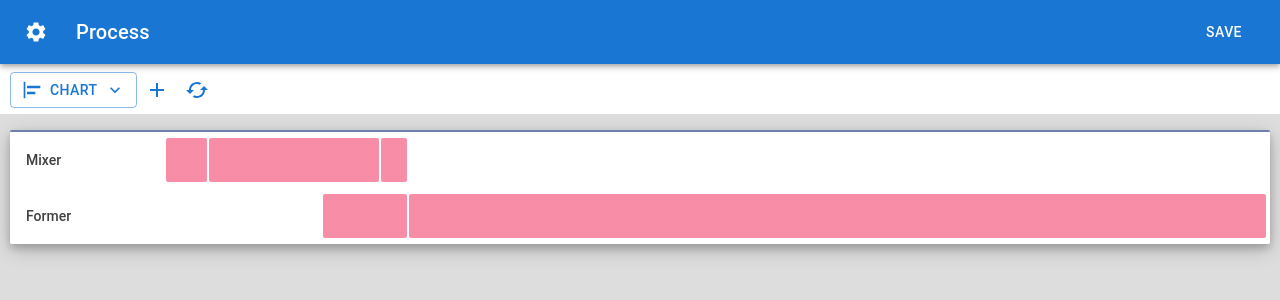
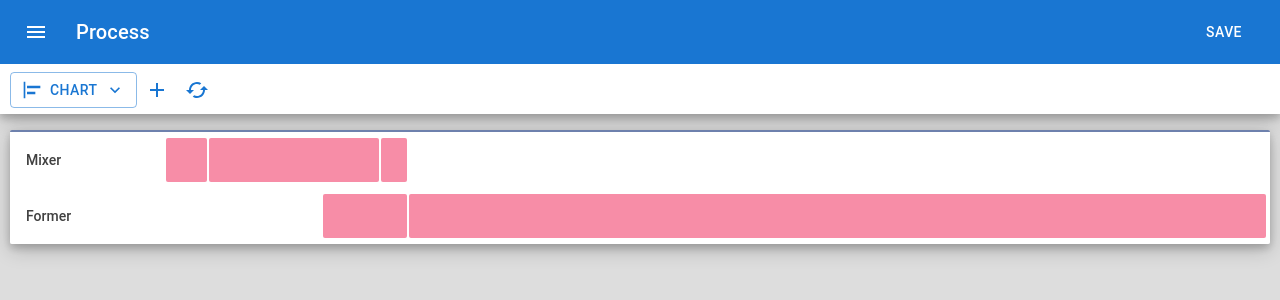
Before and after one commit to mama4294/process-app, a Next.js app: page / in a window 1280 px wide. Shown: the top 300 px of the page. Built offline with nearby package versions, Linux system fonts and the light colour scheme.

Commit message:
change navbar to menu icon from settings icon and removes shadow

```diff
--- a/components/actionBar.js
+++ b/components/actionBar.js
@@ -21,11 +21,13 @@ const ActionBar = ({ handleNew, view, setView }) => {
   return (
     <div className={styles.actionBar}>
       <ViewSelector view={view} setView={setView} />
-      <Tooltip title="Add Equipment">
-        <IconButton onClick={handleNew}>
-          <AddIcon color="primary" />
-        </IconButton>
-      </Tooltip>
+      {view === "Chart" && (
+        <Tooltip title="Add Equipment">
+          <IconButton onClick={handleNew}>
+            <AddIcon color="primary" />
+          </IconButton>
+        </Tooltip>
+      )}
       <Tooltip title="Recalculate schedule">
         <IconButton onClick={solveEquipmentOccupancy}>
           <CachedIcon color="primary" />
--- a/components/navbar.js
+++ b/components/navbar.js
@@ -4,7 +4,7 @@ import Toolbar from "@mui/material/Toolbar";
 import IconButton from "@mui/material/IconButton";
 import Typography from "@mui/material/Typography";
 import Button from "@mui/material/Button";
-import SettingsIcon from "@mui/icons-material/Settings";
+import MenuIcon from "@mui/icons-material/Menu";
 import Settings from "./settings/settings";
 import { EquipmentContext } from "../contexts/equipmentContext";
 import { CampaignContext } from "../contexts/campaignContext";
@@ -26,7 +26,7 @@ const Navbar = () => {
 
   return (
     <>
-      <AppBar position="fixed">
+      <AppBar position="fixed" sx={{ boxShadow: "none" }}>
         <Toolbar>
           <IconButton
             size="large"
@@ -36,7 +36,7 @@ const Navbar = () => {
             sx={{ mr: 2 }}
             onClick={handleOpenSettings}
           >
-            <SettingsIcon />
+            <MenuIcon />
           </IconButton>
           <Typography variant="h6" component="div" sx={{ flexGrow: 1 }}>
             Process
--- a/styles/ActionBar.module.css
+++ b/styles/ActionBar.module.css
@@ -7,4 +7,5 @@
     align-items: center;
     position: fixed;
     top: 0;
+    box-shadow: 0 4px 8px 0 rgba(0, 0, 0, 0.2), 0 6px 20px 0 rgba(0, 0, 0, 0.19);
 }
```
